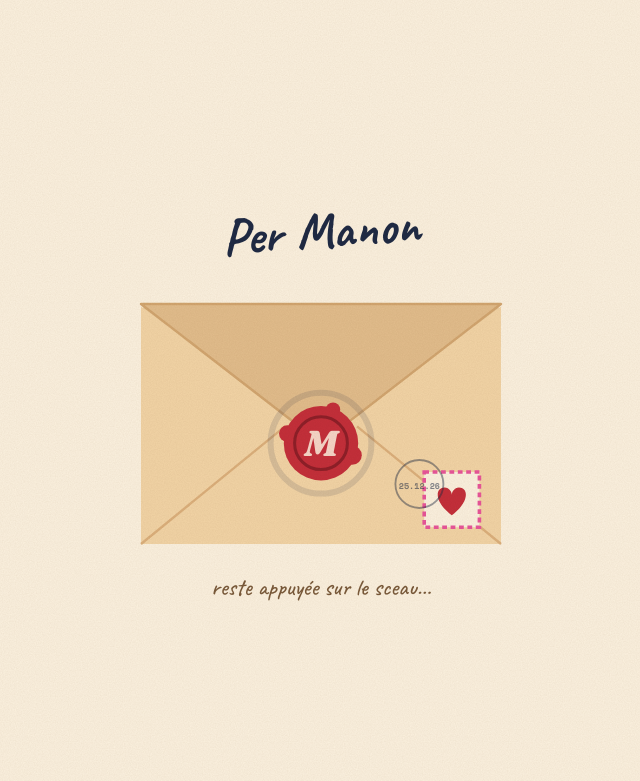
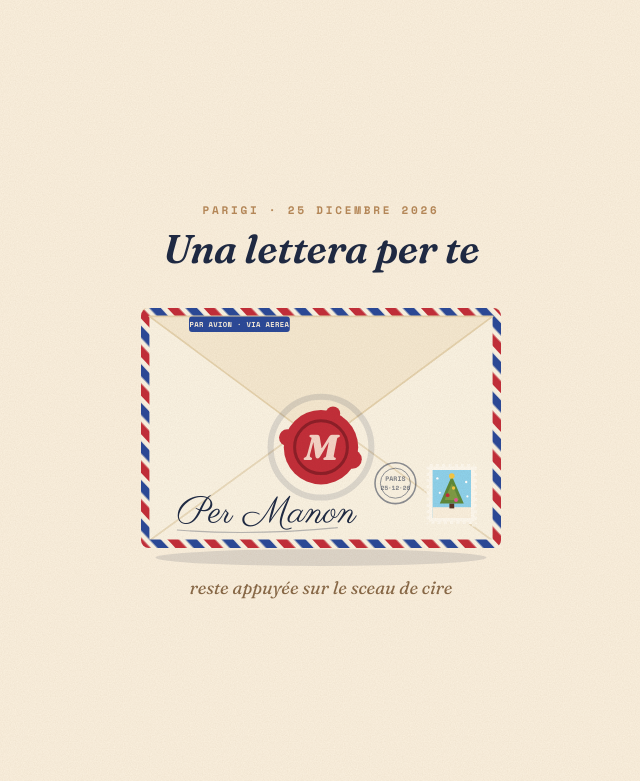
Before and after one commit to mathisbecquart1-web/cadeau-manon, a plain HTML site: page index.html in a window 1280 px wide. Shown: the top 781 px of the page, without its empty margins (319-959 px from the left). Drawn offline with nearby package versions, Linux system fonts and the light colour scheme.

Commit message:
Enveloppe par avion avec écriture manuscrite ; le linge rose au-dessus du canal tombe
Co-Authored-By: Claude Opus 5.5 <noreply@anthropic.com>

```diff
--- a/index.html
+++ b/index.html
@@ -8,7 +8,7 @@
 <meta name="theme-color" content="#fbf1df">
 <link rel="preconnect" href="https://fonts.googleapis.com">
 <link rel="preconnect" href="https://fonts.gstatic.com" crossorigin>
-<link href="https://fonts.googleapis.com/css2?family=Caveat:wght@500;700&family=Fraunces:ital,opsz,wght,SOFT,WONK@0,9..144,400..900,0..100,0..1;1,9..144,400..900,0..100,0..1&family=Space+Mono:wght@700&display=swap" rel="stylesheet">
+<link href="https://fonts.googleapis.com/css2?family=Caveat:wght@500;700&family=Parisienne&family=Fraunces:ital,opsz,wght,SOFT,WONK@0,9..144,400..900,0..100,0..1;1,9..144,400..900,0..100,0..1&family=Space+Mono:wght@700&display=swap" rel="stylesheet">
 <style>
   :root { --creme:#fbf1df; --rose:#e8559a; --jaune:#f6c945; --turquoise:#37c4c9; --corail:#ef6f55; --olive:#7f9c46;
           --ciel:#8fd3ee; --encre:#1f2a44; --sarcelle:#1f8f8a; --lilas:#8e6bc4; }
@@ -31,11 +31,13 @@
   /* ---------- enveloppe ---------- */
   #intro { position: fixed; inset: 0; z-index: 80; background: var(--creme); display: flex; flex-direction: column;
            align-items: center; justify-content: center; gap: 28px; padding: 16px; text-align: center; }
-  #intro .pour { font: 700 52px Caveat, cursive; transform: rotate(-4deg); }
+  #intro { gap: 18px; }
+  #intro .date-lettre { font: 700 11px "Space Mono", monospace; letter-spacing: .25em; text-transform: uppercase; color: #b88a5a; margin-bottom: -8px; }
+  #intro .pour { font: italic 600 clamp(30px, 9vw, 40px)/1.05 Fraunces, serif; letter-spacing: -.01em; margin-bottom: 8px; }
   #enveloppe { width: min(86vw, 360px); overflow: visible; }
   #sceau { cursor: pointer; transform-box: fill-box; transform-origin: center; outline: none; touch-action: none; }
   #sceau:focus-visible #anneau-fond { stroke: var(--rose); }
-  #intro .aide { font: 500 24px Caveat, cursive; color: #7a5a3a; }
+  #intro .aide { font: italic 400 18px Fraunces, serif; color: #8a6a48; margin-top: 10px; }
   #rabat-ouvert { transform-box: fill-box; transform-origin: 50% 100%; transform: scaleY(0); }
   #rabat { transform-box: fill-box; transform-origin: 50% 0%; }
 
@@ -183,20 +185,49 @@
 
 <!-- ===================== ENVELOPPE ===================== -->
 <div id="intro">
-  <p class="pour">Per Manon</p>
+  <p class="date-lettre">Parigi · 25 dicembre 2026</p>
+  <p class="pour">Una lettera per te</p>
+  <!-- enveloppe « par avion » : liseré rayé rouge et bleu, timbre peint, adresse à la plume -->
   <svg id="enveloppe" viewBox="0 0 300 210" aria-hidden="false">
-    <rect x="0" y="10" width="300" height="200" rx="8" fill="#e9c99a"/>
-    <path id="rabat-ouvert" d="M0 10 L150 -95 L300 10Z" fill="#dcb07c"/>
-    <g id="lettre"><rect x="22" y="18" width="256" height="170" rx="4" fill="#fbf1df"/>
-      <text x="150" y="70" text-anchor="middle" font-family="Caveat" font-weight="700" font-size="34" fill="#e8559a">Buon Natale</text></g>
-    <path d="M0 210 L0 12 L150 122 L300 12 L300 210Z" fill="#f2d4a6"/>
-    <path d="M0 210 L120 112 M300 210 L180 112" stroke="#dcb07c" stroke-width="2"/>
-    <!-- timbre + tampon -->
-    <rect x="236" y="150" width="46" height="46" fill="#fbf1df" stroke="#e8559a" stroke-width="3" stroke-dasharray="4 3"/>
-    <path d="M259 186 C244 175 245 163 253 163 C257 163 259 167 259 169 C259 167 261 163 265 163 C273 163 274 175 259 186Z" fill="#c42f3a"/>
-    <circle cx="232" cy="160" r="20" fill="none" stroke="#1f2a44" stroke-width="1.5" opacity=".45"/>
-    <text x="232" y="164" text-anchor="middle" font-family="Space Mono" font-size="7" fill="#1f2a44" opacity=".55">25.12.26</text>
-    <path id="rabat" d="M0 10 L150 126 L300 10Z" fill="#e2bd8c" stroke="#d2a670" stroke-width="2" stroke-linejoin="round"/>
+    <defs>
+      <pattern id="avion" width="22" height="22" patternUnits="userSpaceOnUse" patternTransform="rotate(45)">
+        <rect width="22" height="22" fill="#fbf4e4"/><rect width="7" height="22" fill="#c42f3a"/><rect x="11" width="7" height="22" fill="#2c4a9a"/></pattern>
+    </defs>
+    <ellipse cx="150" cy="218" rx="138" ry="7" fill="#1f2a44" opacity=".13"/>
+    <rect x="0" y="10" width="300" height="200" rx="5" fill="#e9d6b2"/>
+    <path id="rabat-ouvert" d="M0 10 L150 -95 L300 10Z" fill="#f1e2c4"/>
+    <g id="lettre">
+      <rect x="22" y="16" width="256" height="176" rx="2" fill="#fffaf0"/>
+      <rect x="31" y="25" width="238" height="158" fill="none" stroke="#e8559a" stroke-width="1" opacity=".55"/>
+      <g stroke="#8fd3ee" stroke-width=".8" opacity=".6"><path d="M44 112H256M44 128H256M44 144H256M44 160H256"/></g>
+      <text x="150" y="70" text-anchor="middle" font-family="Parisienne" font-size="38" fill="#e8559a">Buon Natale</text>
+      <text x="150" y="94" text-anchor="middle" font-family="Fraunces" font-style="italic" font-size="15" fill="#1f2a44">amore mio</text>
+    </g>
+    <path d="M0 210 L0 12 L150 122 L300 12 L300 210Z" fill="#fbf4e4"/>
+    <path d="M4 206 L132 113 M296 206 L168 113" stroke="#eadbbd" stroke-width="1.5"/>
+    <rect x="3.5" y="13.5" width="293" height="193" rx="3" fill="none" stroke="url(#avion)" stroke-width="7"/>
+    <!-- adresse -->
+    <text x="30" y="188" font-family="Parisienne" font-size="31" fill="#1f2a44">Per Manon</text>
+    <path d="M30 195 q62 5 134 -2" stroke="#1f2a44" stroke-width="1" fill="none" opacity=".3"/>
+    <!-- tampon de la poste -->
+    <g fill="none" stroke="#1f2a44" opacity=".5"><circle cx="212" cy="156" r="17" stroke-width="1.3"/><circle cx="212" cy="156" r="12.5" stroke-width=".8"/></g>
+    <text x="212" y="154" text-anchor="middle" font-family="Space Mono" font-weight="700" font-size="5.5" fill="#1f2a44" opacity=".55">PARIS</text>
+    <text x="212" y="162" text-anchor="middle" font-family="Space Mono" font-size="5" fill="#1f2a44" opacity=".55">25·12·26</text>
+    <!-- timbre peint -->
+    <g transform="translate(238 140)">
+      <rect width="42" height="50" fill="#fffaf0" stroke="#fbf4e4" stroke-width="4" stroke-dasharray="2.6 2.6"/>
+      <rect x="5" y="5" width="32" height="40" fill="#8fd3ee"/>
+      <rect x="5" y="36" width="32" height="9" fill="#fbf1df"/>
+      <path d="M21 10 L31 33 L11 33Z" fill="#5f8a3a"/><path d="M21 16 L27 30 L15 30Z" fill="#7f9c46"/>
+      <rect x="19" y="33" width="4" height="4" fill="#5a3324"/><circle cx="21" cy="10" r="2.3" fill="#f6c945"/>
+      <circle cx="17.5" cy="26" r="1.6" fill="#c42f3a"/><circle cx="24.5" cy="30" r="1.6" fill="#e8559a"/><circle cx="22.5" cy="20" r="1.4" fill="#f6c945"/>
+      <g fill="#fff"><circle cx="9" cy="12" r="1"/><circle cx="33" cy="15" r="1"/><circle cx="11" cy="24" r=".9"/><circle cx="34" cy="27" r=".9"/></g>
+    </g>
+    <g id="rabat">
+      <path d="M7 17 L150 123 L293 17Z" fill="#f6ead2" stroke="#e6d3ae" stroke-width="1.5" stroke-linejoin="round"/>
+      <rect x="40" y="17" width="84" height="13" rx="2.5" fill="#2c4a9a"/>
+      <text x="82" y="26" text-anchor="middle" font-family="Space Mono" font-weight="700" font-size="6" fill="#fbf1df" letter-spacing=".3">PAR AVION · VIA AEREA</text>
+    </g>
     <g id="sceau" role="button" tabindex="0" aria-label="Reste appuyée pour briser le sceau">
       <circle id="anneau-fond" cx="150" cy="126" r="42" fill="none" stroke="#1f2a4422" stroke-width="5"/>
       <circle id="anneau" cx="150" cy="126" r="42" fill="none" stroke="#1f2a44" stroke-width="5" stroke-linecap="round"
@@ -207,7 +238,7 @@
       <text x="150" y="137" text-anchor="middle" font-family="Fraunces" font-style="italic" font-weight="900" font-size="30" fill="#f6d5c8">M</text>
     </g>
   </svg>
-  <p class="aide">reste appuyée sur le sceau…</p>
+  <p class="aide">reste appuyée sur le sceau de cire</p>
 </div>
 
 <button id="son" hidden aria-pressed="true" aria-label="Couper la musique">
@@ -341,9 +372,9 @@
         <g id="linge">
           <path d="M-10 72 Q200 128 410 58" stroke="#1f2a44" stroke-width="2" fill="none"/>
           <g transform="translate(36 81)"><g class="linge"><path d="M-14 0H14L22 10 16 15 13 12V44H-13V12L-16 15-22 10Z" fill="url(#pois)"/></g></g>
-          <g id="robe-rose" transform="translate(100 92)"><g class="linge"><path d="M-9 0H9L19 48H-19Z" fill="#e8559a"/><path d="M-14 26H14" stroke="#f6c945" stroke-width="3"/></g></g>
+          <g transform="translate(100 92)"><g class="linge"><path d="M-9 0H9L19 48H-19Z" fill="#e8559a"/><path d="M-14 26H14" stroke="#f6c945" stroke-width="3"/></g></g>
           <g transform="translate(160 98)"><g class="linge"><path d="M-12 0Q0 11 12 0L13 38H-13Z" fill="#6fb6e0"/></g></g>
-          <g transform="translate(222 97)"><g class="linge"><rect x="-15" y="0" width="30" height="42" fill="#d63f86"/><path d="M-15 34H15" stroke="#fbf1df" stroke-width="2"/></g></g>
+          <g id="linge-rose" transform="translate(222 97)"><g class="linge"><rect x="-15" y="0" width="30" height="42" fill="#d63f86"/><path d="M-15 34H15" stroke="#fbf1df" stroke-width="2"/></g></g>
           <g transform="translate(290 88)"><g class="linge"><path d="M-12 0H12L13 54H3L0 16-3 54H-13Z" fill="#5f8a3a"/></g></g>
           <g transform="translate(356 72)"><g class="linge"><path d="M-14 0H14L22 10 16 15 13 12V44H-13V12L-16 15-22 10Z" fill="url(#raye)"/></g></g>
         </g>
@@ -580,7 +611,7 @@ sceau.addEventListener('contextmenu', e => e.preventDefault());
 function ouvrir() {
   ouvert = true; demarrerMusique();
   const tl = gsap.timeline();
-  tl.to('#intro .pour, #intro .aide', { opacity: 0, y: -16, duration: .3 }, 0) // sinon la lettre qui sort passe sur « Per Manon »
+  tl.to('#intro .pour, #intro .aide, #intro .date-lettre', { opacity: 0, y: -16, duration: .3 }, 0) // sinon la lettre qui sort passe sur « Per Manon »
     .to(sceau, { scale: 1.6, opacity: 0, duration: .35, ease: 'power2.out', transformOrigin: 'center' }, 0)
     .to('#rabat', { scaleY: 0, duration: .3, ease: 'power2.in' })
     .to('#rabat-ouvert', { scaleY: 1, duration: .35, ease: 'back.out(2)' })
@@ -778,7 +809,7 @@ function plouf(x, y) {
     gsap.to(rond, { attr: { rx: 30 + i * 14, ry: 8 + i * 3 }, opacity: 0, duration: 1 + i * .4, delay: i * .15, onComplete: () => rond.remove() });
   }
 }
-[$('#robe-rose')].forEach(g => secret(g, 'linge', 'Décrocher la robe rose', (el, fini) => {
+[$('#linge-rose')].forEach(g => secret(g, 'linge', 'Décrocher le linge rose', (el, fini) => {
   if (!el._eau) {
     el._fil = el._fil || { x: gsap.getProperty(el, 'x'), y: gsap.getProperty(el, 'y') };
     const x = gsap.utils.clamp(70, 320, el._fil.x + gsap.utils.random(-40, 40)), y = gsap.utils.random(582, 598);
```
